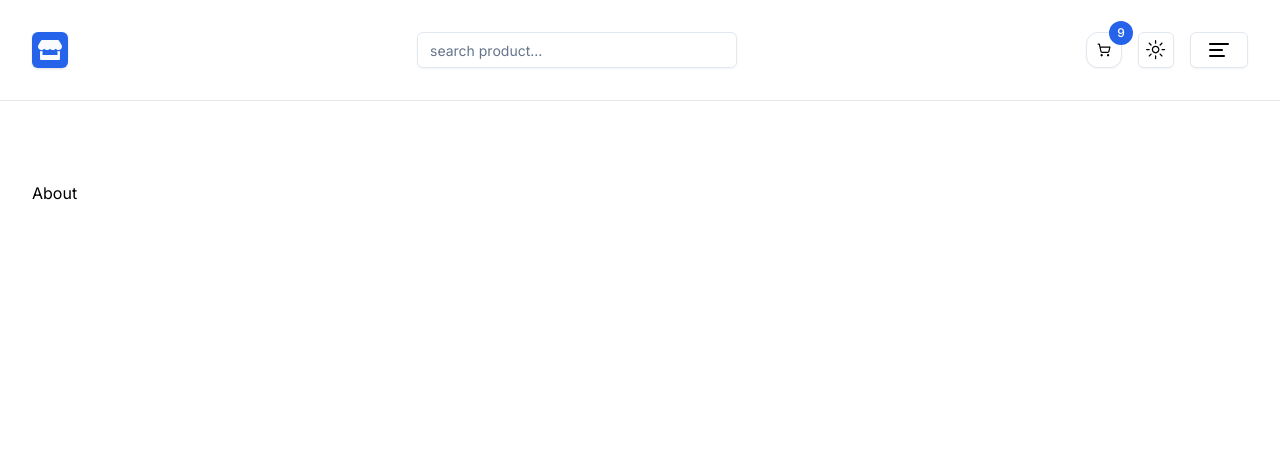
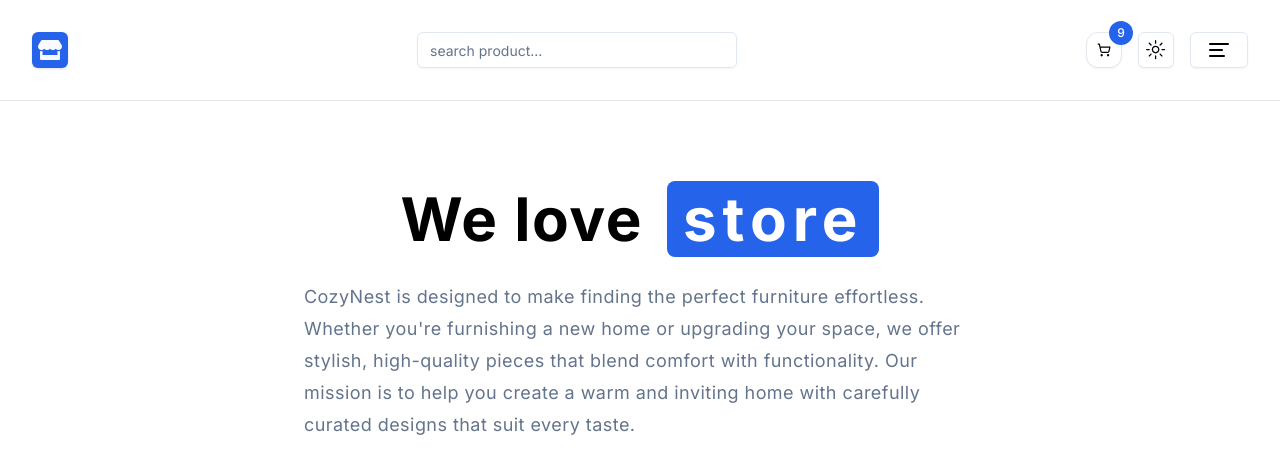
Before and after one commit to craftingweb/CozyNest, a Next.js app: page /about in a window 1280 px wide. Shown: the top 474 px of the page. Built offline with nearby package versions, Linux system fonts and the light colour scheme.

Commit message:
about page

```diff
--- a/app/about/page.tsx
+++ b/app/about/page.tsx
@@ -1,8 +1,20 @@
 function AboutPage() {
   return (
-    <>
-      <p>About</p>
-    </>
+    <section>
+      <h1 className="flex flex-wrap gap-2 sm:gap-x-6 items-center justify-center text-4xl font-bold leading-none tracking-wide sm:text-6xl">
+        We love
+        <span className="bg-primary py-2 px-4 rounded-lg tracking-widest text-white">
+          store
+        </span>
+      </h1>
+      <p className="mt-6 text-lg tracking-wide leading-8 max-w-2xl mx-auto text-muted-foreground">
+        CozyNest is designed to make finding the perfect furniture effortless.
+        Whether you're furnishing a new home or upgrading your space, we offer
+        stylish, high-quality pieces that blend comfort with functionality. Our
+        mission is to help you create a warm and inviting home with carefully
+        curated designs that suit every taste.
+      </p>
+    </section>
   );
 }
 export default AboutPage;
```
